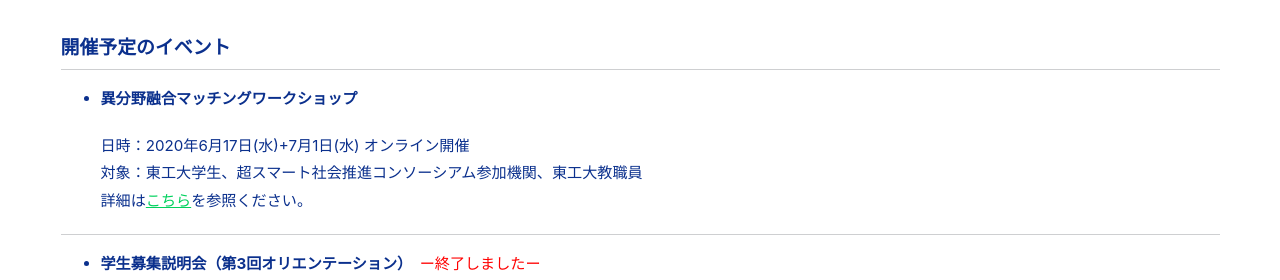
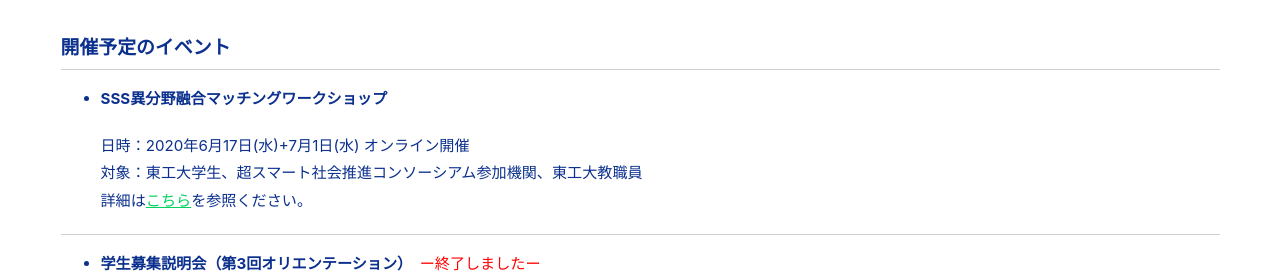
Before and after one commit to fl1d/w0ex.github.io, a Jekyll site: the page built from _pages/event.md, in a window 1280 px wide. Shown: the part 459-739 px from the top of the page. Built offline with Jekyll 4.4.1, drawn with Linux system fonts in a browser that asks for light colours; cached includes are drawn as plain includes; nearby versions of some CDN libraries.

Commit message:
Update event.md

```diff
--- a/_pages/event.md
+++ b/_pages/event.md
@@ -29,7 +29,7 @@
 
 ## 開催予定のイベント
 
-* **異分野融合マッチングワークショップ**
+* **SSS異分野融合マッチングワークショップ**
 
   日時：2020年6月17日(水)+7月1日(水) オンライン開催<br>
   対象：東工大学生、超スマート社会推進コンソーシアム参加機関、東工大教職員<br>
```
